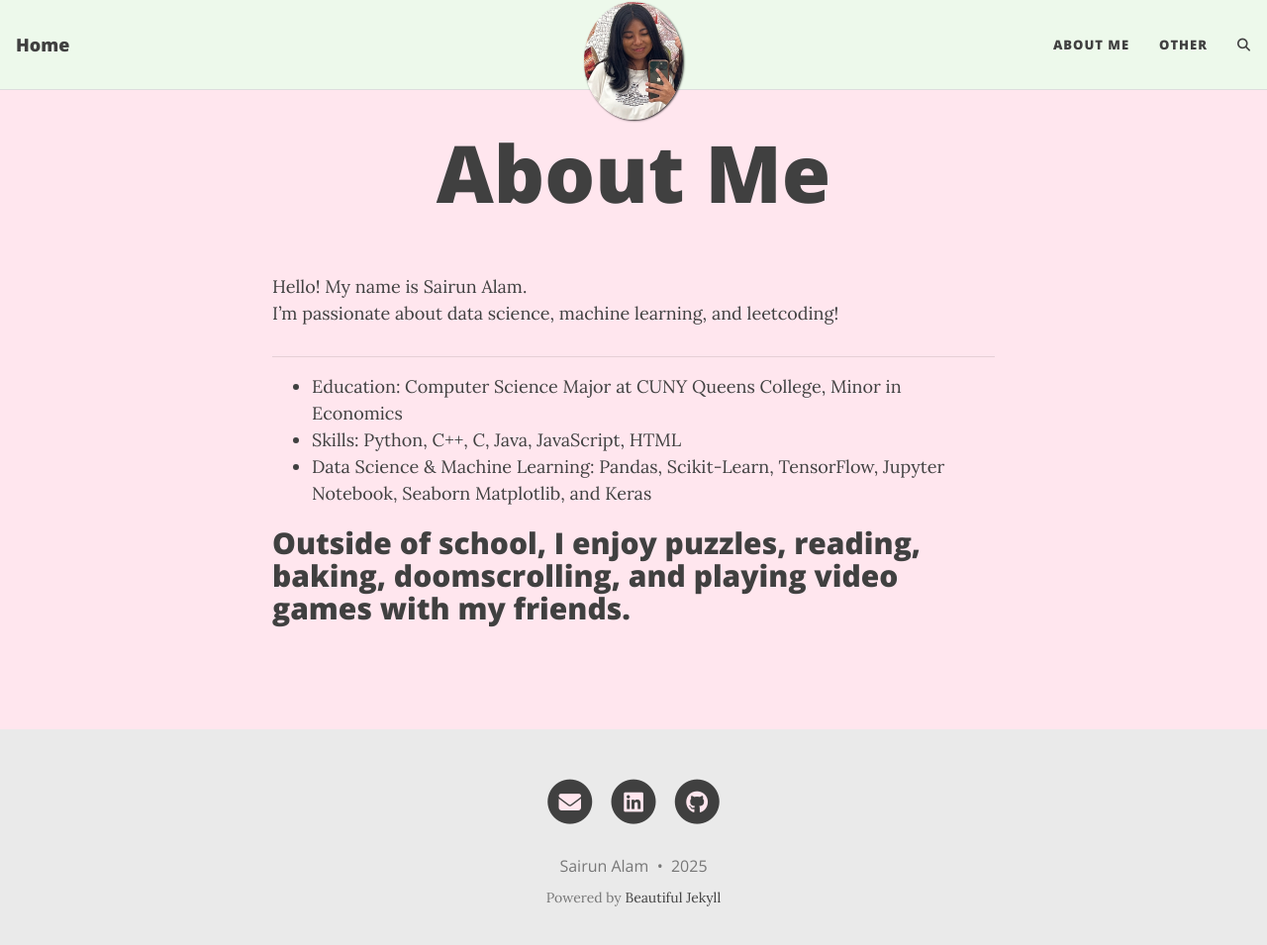
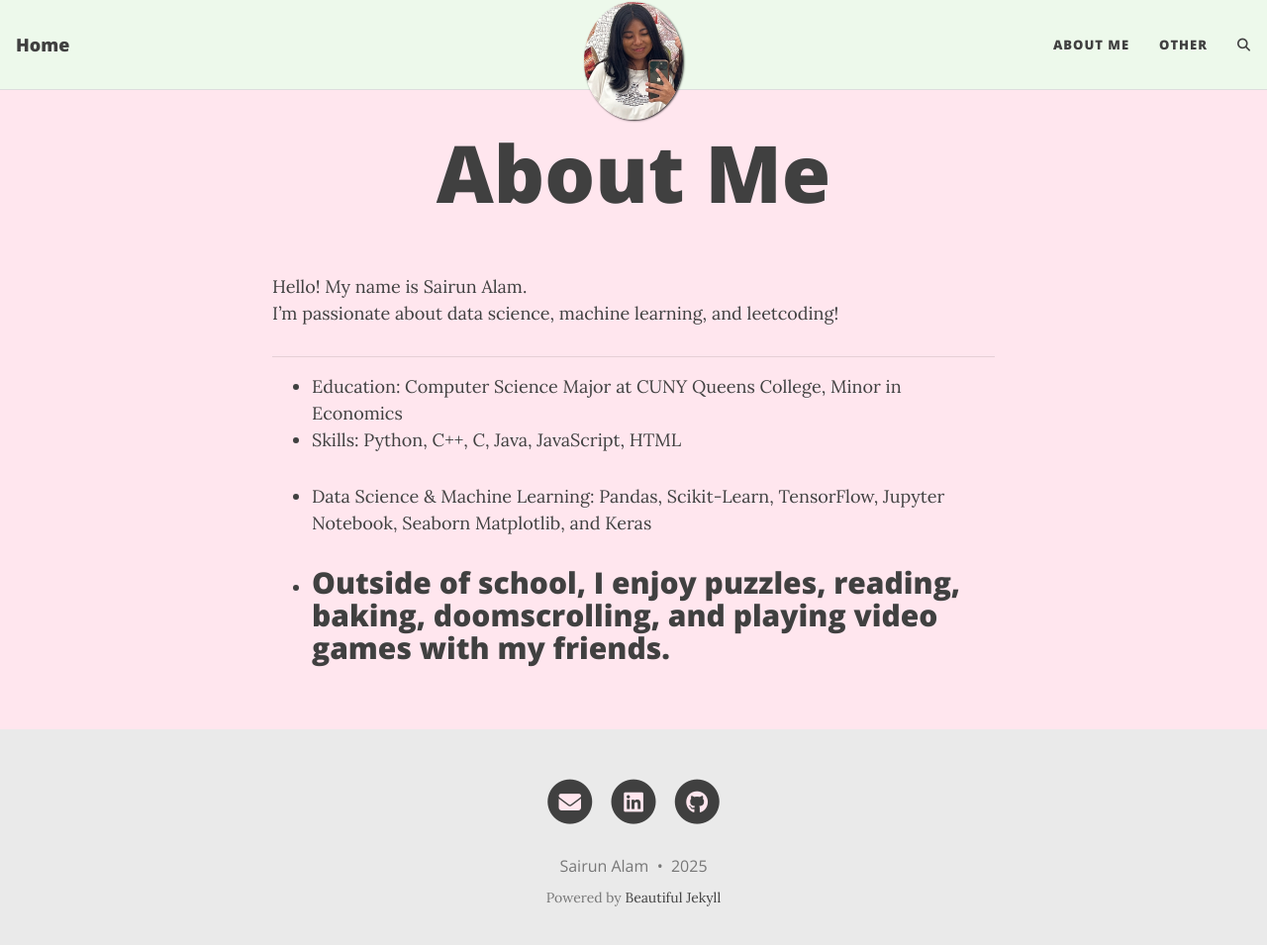
Before and after one commit to subxxh/subxxh.github.io, a Jekyll site: the page built from aboutme.md, in a window 1280 px wide and 968 px high. Shown: the top 955 px of the window at 99% size. Built offline with Jekyll 4.4.1, drawn with Linux system fonts in a browser that asks for light colours; comment, search, counter and statistics services are not loaded.

```diff
--- a/aboutme.md
+++ b/aboutme.md
@@ -13,5 +13,5 @@ I’m passionate about data science, machine learning, and leetcoding!
 - Skills: Python, C++, C, Java, JavaScript, HTML
 - Data Science & Machine Learning: Pandas, Scikit-Learn, TensorFlow, Jupyter Notebook, Seaborn Matplotlib, and Keras
 
-Outside of school, I enjoy puzzles, reading, baking, doomscrolling, and playing video games with my friends.
+- Outside of school, I enjoy puzzles, reading, baking, doomscrolling, and playing video games with my friends.
 ---
```
